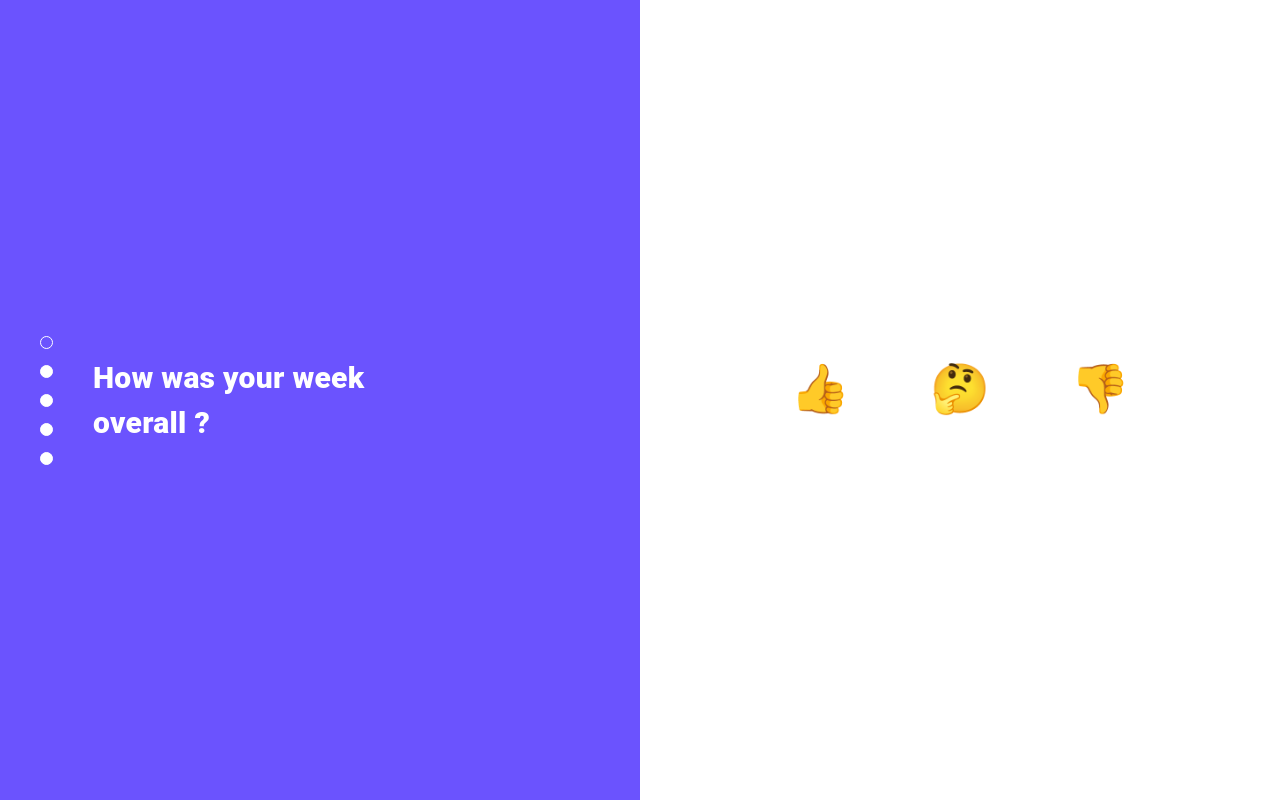
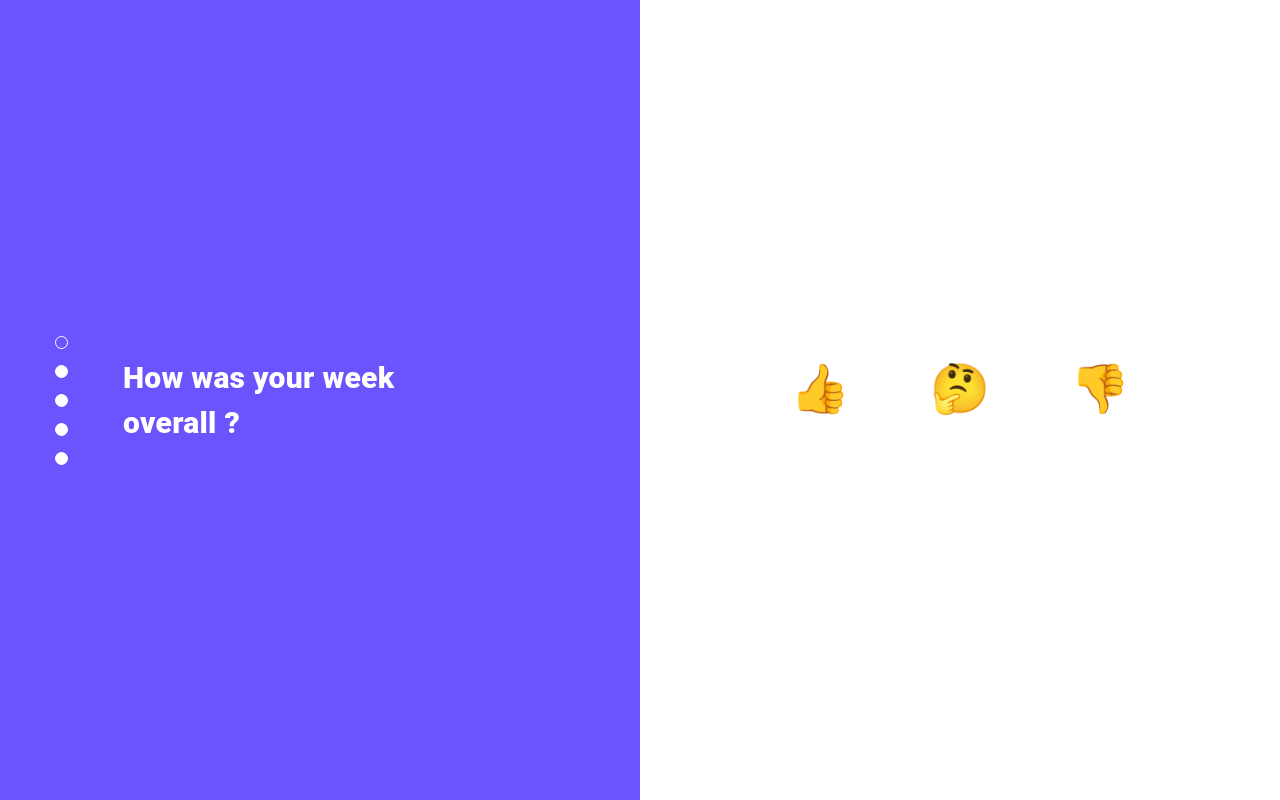
Before and after one commit to nighilramachandran/rak-bank-task, a React (Create React App) app: page / in a window 1280 px wide. Built offline with nearby package versions, Linux system fonts and the light colour scheme.

Commit message:
side bar alignments

```diff
--- a/src/ components/vertical-carousel.tsx
+++ b/src/ components/vertical-carousel.tsx
@@ -18,7 +18,6 @@ const VerticalCarousel: React.FC<carouslProps> = ({
   type,
 }) => {
   return (
-    <Box>
     <AnimatePresence mode="wait" initial={false}>
       {slides.map((slide, index) => {
         return (
@@ -48,7 +47,6 @@ const VerticalCarousel: React.FC<carouslProps> = ({
         );
       })}
     </AnimatePresence>
-    </Box>
   );
 };
 
--- a/src/Home.tsx
+++ b/src/Home.tsx
@@ -120,7 +120,7 @@ const Home: React.FC = () => {
         }}
       >
         <Stack direction={"row"} spacing={5} alignItems={"center"}>
-          <Stack spacing={2}>
+          <Stack spacing={2} sx={{ margin: "15px !important" }}>
             {slides.map((_, index) => (
               <StyledRadio
                 key={index}
@@ -206,15 +206,20 @@ const FinalForm = () => {
           );
         })}
       </Stack>
-      {poll.length > 0 && (
-        <m.div variants={varFade().inRight}>
+
+      <m.div variants={varFade().inRight}>
+        {poll.length > 0 ? (
           <LoadingButton
             onClick={() => handleSubmitPoll()}
             loading={status === "loading" ? true : false}
             children="Submit"
           />
-        </m.div>
-      )}
+        ) : (
+          <Typography sx={{ color: "text.dark", fontSize: "20px" }}>
+            Please rate atleast one question
+          </Typography>
+        )}
+      </m.div>
     </Stack>
   );
 };
```
Lines whose indentation alone changed are shown as unchanged.
